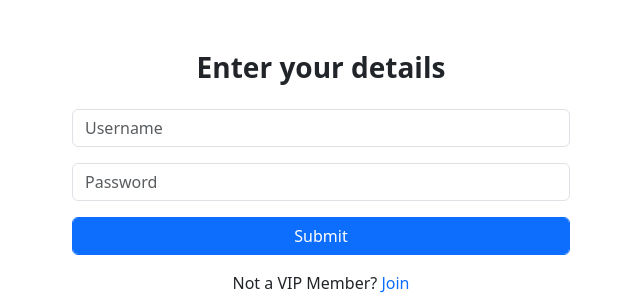
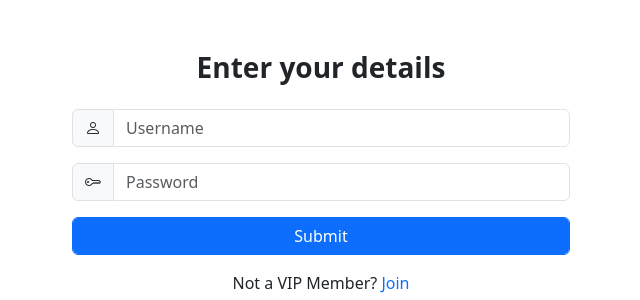
Before and after one commit to CyberSoc-Newcastle/sql-injection-competition, a Flask app: page /login in a window 1280 px wide. Shown: the part 446-746 px from the top of the page, without its empty margins (319-959 px from the left). Run offline with Flask 3, Linux system fonts and the light colour scheme.

Commit message:
Add icons to login form

```diff
--- a/templates/login.html
+++ b/templates/login.html
@@ -25,8 +25,18 @@
                 <div class="col-lg-6 mb-5 mb-lg-0">
                     <h2 class="h3 fw-bolder mb-4">Enter your details</h2>
                     <form method="POST">
-                        <input type="text" class="form-control w-100 mb-3" id="username" name="username" placeholder="Username">
-                        <input type="password" class="form-control w-100 mb-3" id="password" name="password" placeholder="Password">
+                        <div class="input-group w-100 mb-3">
+                            <span class="input-group-text">
+                                <i class="bi bi-person"></i>
+                            </span>
+                            <input type="text" class="form-control" id="username" name="username" placeholder="Username">
+                        </div>
+                        <div class="input-group w-100 mb-3">
+                            <span class="input-group-text">
+                                <i class="bi bi-key"></i>
+                            </span>
+                            <input type="password" class="form-control" id="password" name="password" placeholder="Password">
+                        </div>
                         <button type="submit" class="form-control btn btn-primary mb-3">Submit</button>
                     </form>
                     <p>Not a VIP Member?
```
